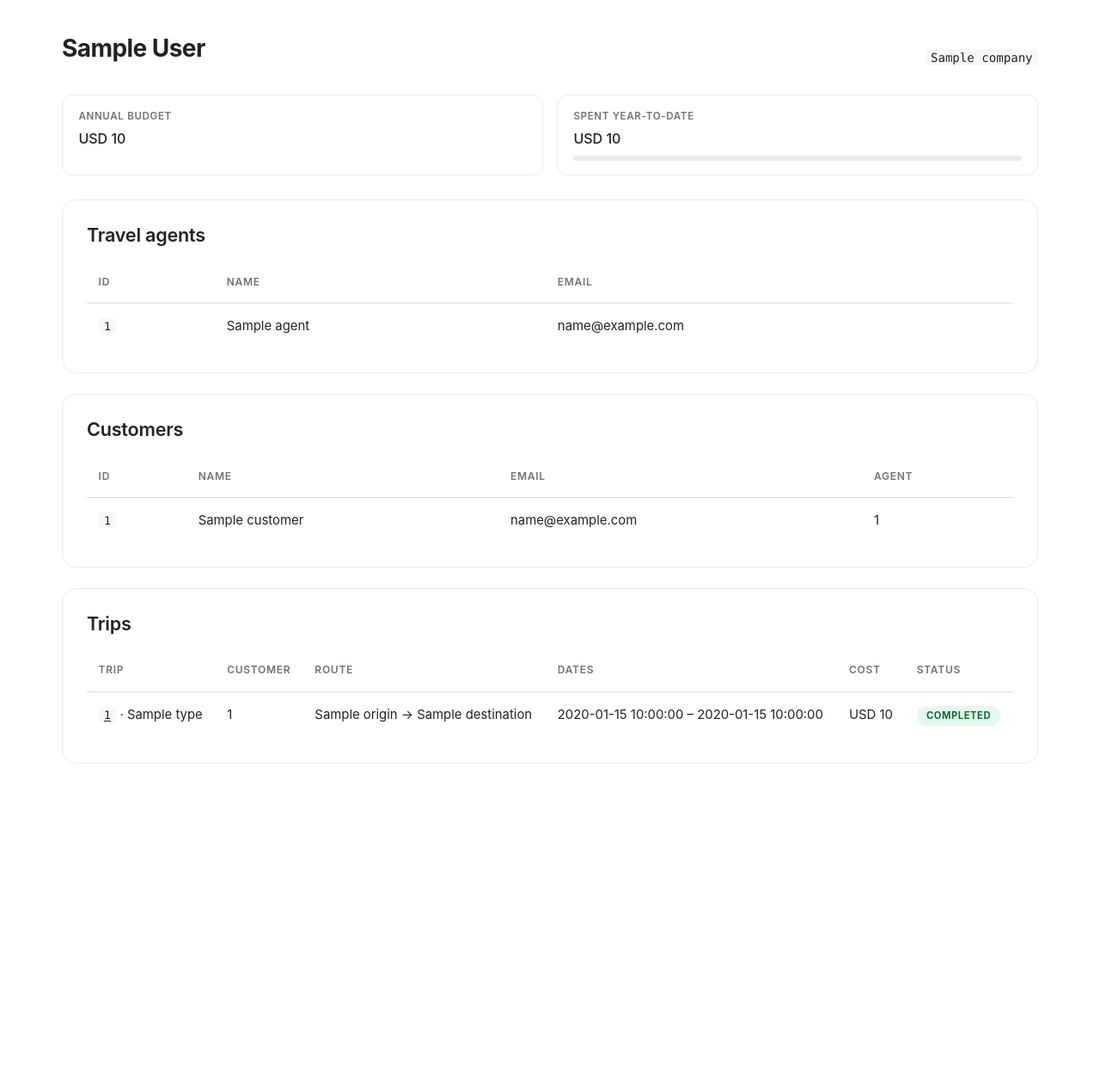
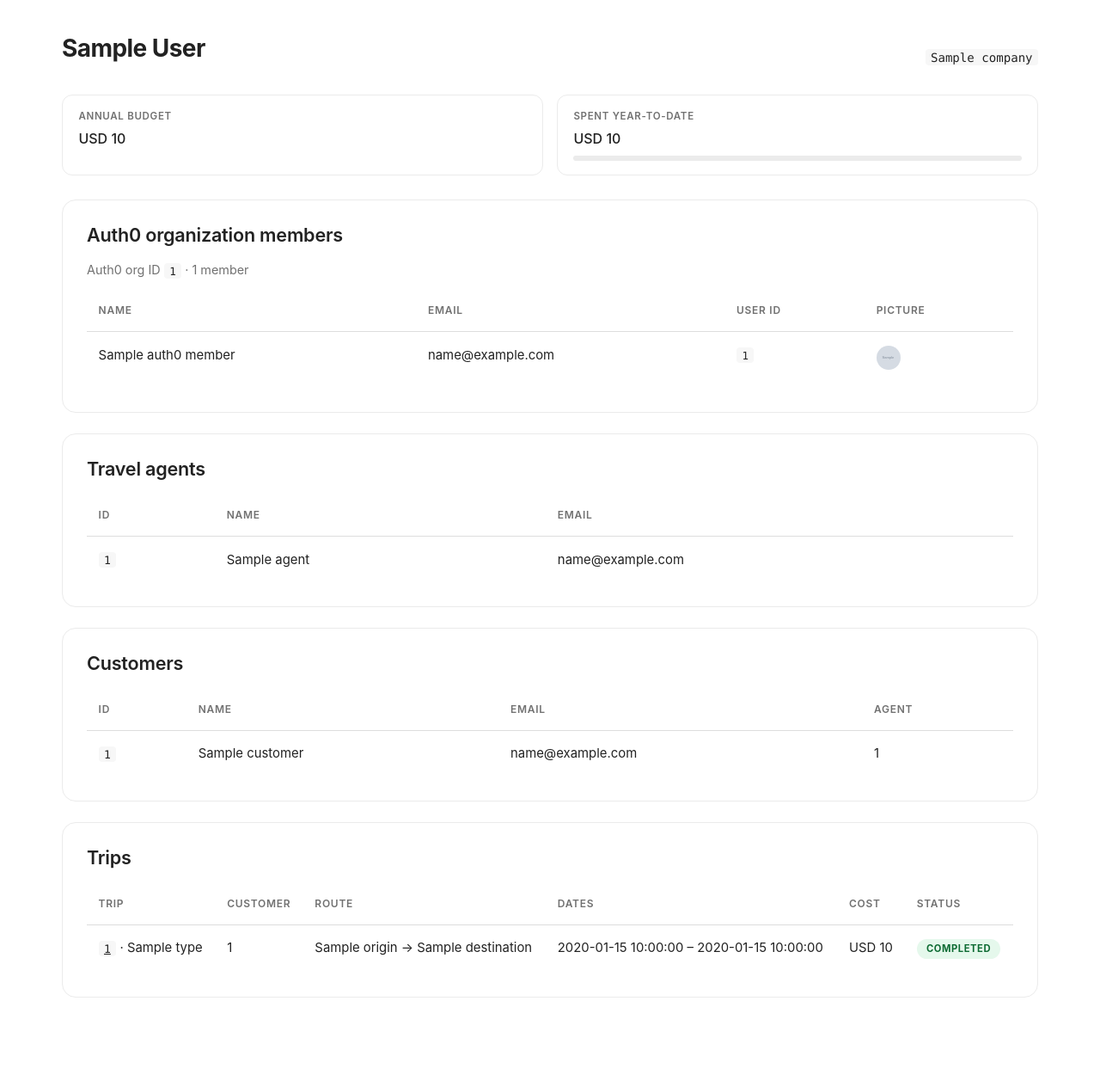
Before and after one commit to seattlily/auth0-fastapi-agent, a FastAPI app: template app/templates/company_detail.html in a window 1280 px wide. Shown: the whole page at 86% size. Before the commit the page ends 888 px from the top, so only its background shows below. Run offline with FastAPI, Linux system fonts and the light colour scheme; the template is opened without the code that fills it: most values are stand-ins (such as "Sample title", 1, 10 or a date in 2020); grey boxes marked "Sample" are stand-in pictures; parts of the project's set-up code (start-up, migrations or seed data) failed here and were passed over.

Commit message:
feat: admin can create Auth0 orgs from UI + chat, view org members
Add a Management API client (tools/auth0_management.py) that mints a
client_credentials token against the Management audience, with a
small in-process token cache. Falls back to the app's own
client_id/secret unless AUTH0_MGMT_CLIENT_ID/SECRET are provided.

UI: /companies now shows a "Create new organization" form for users
with manage:companies. Submitting POSTs to /companies, which calls
the Management API to create the org and mirrors it into the local
COMPANIES list. /companies/{id} now also shows an "Auth0
organization members" section listing users in the org with
graceful handling when the Management API isn't configured.

Chat: new create_auth0_organization tool — gated on
manage:companies — does the same thing from the AI assistant. The
existing create_company tool stays for local-only mock entries
(its description now warns that it doesn't touch Auth0).

Tenant config required: under Dashboard → APIs → Auth0 Management
API → Machine to Machine Applications, authorize this app with
create:organizations, read:organizations, and
read:organization_members.

Co-Authored-By: Claude Opus 4.7 (1M context) <noreply@anthropic.com>

```diff
--- a/app/main.py
+++ b/app/main.py
@@ -19,6 +19,7 @@ from mock_data import (
     EXPERIENCES,
     TRAVEL_AGENTS,
     TRIPS,
+    add_company,
     get_agent,
     get_agents,
     get_companies,
@@ -34,6 +35,12 @@ from permissions import (
     get_user_context,
     has_any_permission,
     has_permission,
+)
+from tools.auth0_management import (
+    ManagementError,
+    create_organization,
+    get_organization_by_name,
+    list_organization_members,
 )
 from tools.auth0_my_account import (
     MyAccountError,
@@ -420,7 +427,55 @@ async def companies_page(request: Request, response: Response):
     return templates.TemplateResponse(
         request=request,
         name="companies.html",
-        context={"user": user, "ctx": ctx, "companies": companies, "counts": counts},
+        context={
+            "user": user,
+            "ctx": ctx,
+            "companies": companies,
+            "counts": counts,
+            "can_manage": has_permission(ctx, "manage:companies"),
+            "error": request.query_params.get("error"),
+            "success": request.query_params.get("success"),
+        },
+    )
+
+
+@app.post("/companies")
+async def companies_create(request: Request, response: Response):
+    user, _, ctx = await require_login(request, response)
+    if not user:
+        return RedirectResponse(url="/auth/login")
+    if not has_permission(ctx, "manage:companies"):
+        return RedirectResponse(url="/dashboard", status_code=303)
+
+    from urllib.parse import quote_plus
+
+    form = await request.form()
+    name = (form.get("name") or "").strip()
+    display_name = (form.get("display_name") or name).strip()
+    budget_raw = (form.get("budget") or "100000").strip()
+
+    if not name:
+        return RedirectResponse(url="/companies?error=name+is+required", status_code=303)
+    try:
+        budget = float(budget_raw)
+    except ValueError:
+        return RedirectResponse(url="/companies?error=invalid+budget", status_code=303)
+
+    try:
+        org = await create_organization(name=name, display_name=display_name)
+    except ManagementError as e:
+        return RedirectResponse(
+            url=f"/companies?error={quote_plus(str(e))}", status_code=303
+        )
+
+    add_company(
+        org_name=org.get("name", name),
+        display_name=org.get("display_name", display_name),
+        budget=budget,
+    )
+    return RedirectResponse(
+        url=f"/companies?success={quote_plus('Created Auth0 organization ' + org.get('name', name))}",
+        status_code=303,
     )
 
 
@@ -445,6 +500,18 @@ async def company_detail(request: Request, response: Response, company_id: str):
     trips = get_trips(org_name=company["org_name"])
     customer_names = {c["id"]: c["name"] for c in customers}
     agent_names = {a["id"]: a["name"] for a in agents}
+
+    auth0_org: dict | None = None
+    auth0_members: list[dict] = []
+    auth0_error: str | None = None
+    if has_permission(ctx, "manage:companies"):
+        try:
+            auth0_org = await get_organization_by_name(company["org_name"])
+            if auth0_org:
+                auth0_members = await list_organization_members(auth0_org["id"])
+        except ManagementError as e:
+            auth0_error = str(e)
+
     return templates.TemplateResponse(
         request=request,
         name="company_detail.html",
@@ -457,6 +524,9 @@ async def company_detail(request: Request, response: Response, company_id: str):
             "trips": trips,
             "customer_names": customer_names,
             "agent_names": agent_names,
+            "auth0_org": auth0_org,
+            "auth0_members": auth0_members,
+            "auth0_error": auth0_error,
         },
     )
 
--- a/app/templates/company_detail.html
+++ b/app/templates/company_detail.html
@@ -22,6 +22,36 @@
         </div>
     </div>
 </div>
+
+{% if auth0_org or auth0_error %}
+<div class="card">
+    <h2>Auth0 organization members</h2>
+    {% if auth0_error %}
+        <div class="alert alert-error" style="margin-top: 0.5rem;"><strong>Management API error:</strong> {{ auth0_error }}</div>
+    {% elif auth0_org %}
+        <p class="muted" style="font-size: 0.9rem;">
+            Auth0 org ID <code>{{ auth0_org.id }}</code> · {{ auth0_members|length }} member{{ '' if auth0_members|length == 1 else 's' }}
+        </p>
+        {% if auth0_members %}
+        <table>
+            <thead><tr><th>Name</th><th>Email</th><th>User ID</th><th>Picture</th></tr></thead>
+            <tbody>
+            {% for m in auth0_members %}
+            <tr>
+                <td>{{ m.name or '—' }}</td>
+                <td>{{ m.email or '—' }}</td>
+                <td><code style="font-size: 0.78rem;">{{ m.user_id }}</code></td>
+                <td>{% if m.picture %}<img src="{{ m.picture }}" alt="" style="width: 28px; height: 28px; border-radius: 50%; object-fit: cover;">{% endif %}</td>
+            </tr>
+            {% endfor %}
+            </tbody>
+        </table>
+        {% else %}
+        <p class="muted">No members yet — invite users via the Auth0 Dashboard or Management API.</p>
+        {% endif %}
+    {% endif %}
+</div>
+{% endif %}
 
 <div class="card">
     <h2>Travel agents</h2>
--- a/app/tools/compasszero.py
+++ b/app/tools/compasszero.py
@@ -266,6 +266,30 @@ async def create_company(args: dict, ctx: dict) -> str:
     return json.dumps({"ok": True, "company": company})
 
 
+async def create_auth0_organization(args: dict, ctx: dict) -> str:
+    """Create a real Auth0 Organization via the Management API and mirror
+    it into the local CompassZero company list so the dashboard reflects it."""
+    require(ctx, "manage:companies")
+    from .auth0_management import ManagementError, create_organization
+
+    name = (args.get("name") or "").strip()
+    display_name = (args.get("display_name") or name).strip()
+    if not name:
+        return json.dumps({"error": "name is required (lowercase slug, no spaces)."})
+    try:
+        org = await create_organization(name=name, display_name=display_name)
+    except ManagementError as e:
+        return json.dumps({"error": str(e)})
+
+    company = add_company(
+        org_name=org.get("name", name),
+        display_name=org.get("display_name", display_name),
+        budget=float(args.get("budget") or 100000),
+        currency=args.get("currency") or "USD",
+    )
+    return json.dumps({"ok": True, "auth0_org": org, "company": company})
+
+
 async def create_customer(args: dict, ctx: dict) -> str:
     require(ctx, "manage:companies")
     customer = add_customer(
@@ -423,7 +447,7 @@ TOOLS: dict[str, dict] = {
             "type": "function",
             "function": {
                 "name": "create_company",
-                "description": "Add a new company customer to CompassZero. Admin-only.",
+                "description": "Add a local CompassZero company record (mock data only — does NOT create the Auth0 organization). Admin-only. Prefer create_auth0_organization unless you specifically need a local-only entry.",
                 "parameters": {
                     "type": "object",
                     "properties": {
@@ -433,6 +457,34 @@ TOOLS: dict[str, dict] = {
                         "currency":     {"type": "string", "description": "ISO currency code. Default USD."},
                     },
                     "required": ["org_name", "display_name", "budget"],
+                },
+            },
+        },
+    },
+    "create_auth0_organization": {
+        "required_scopes": ("manage:companies",),
+        "fn": create_auth0_organization,
+        "schema": {
+            "type": "function",
+            "function": {
+                "name": "create_auth0_organization",
+                "description": (
+                    "Create a real Auth0 Organization via the Management API "
+                    "AND mirror it into the local CompassZero company list. "
+                    "Use this whenever an admin says 'create an organization', "
+                    "'add a new company / customer org', 'spin up a tenant for "
+                    "Acme', etc. Admin-only. Requires that the M2M grant for "
+                    "the Auth0 Management API is authorized for this app."
+                ),
+                "parameters": {
+                    "type": "object",
+                    "properties": {
+                        "name":         {"type": "string", "description": "Org slug — lowercase, dashes only, no spaces (e.g. 'acme-inc')."},
+                        "display_name": {"type": "string", "description": "Pretty company name shown in the UI (e.g. 'Acme Inc')."},
+                        "budget":       {"type": "number", "description": "Optional annual travel budget for the local mirror. Default 100000."},
+                        "currency":     {"type": "string", "description": "Optional ISO currency code. Default USD."},
+                    },
+                    "required": ["name", "display_name"],
                 },
             },
         },
```
Also changed, not shown: app/templates/companies.html (+25 -0 lines), app/tools/auth0_management.py (added, +147 -0 lines).
